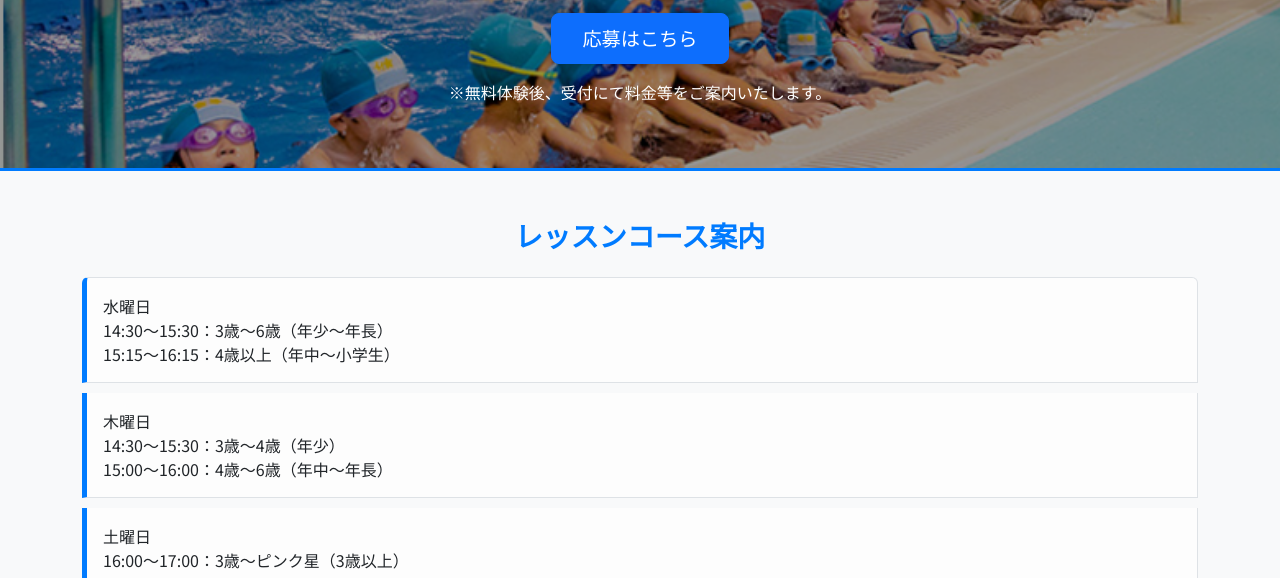
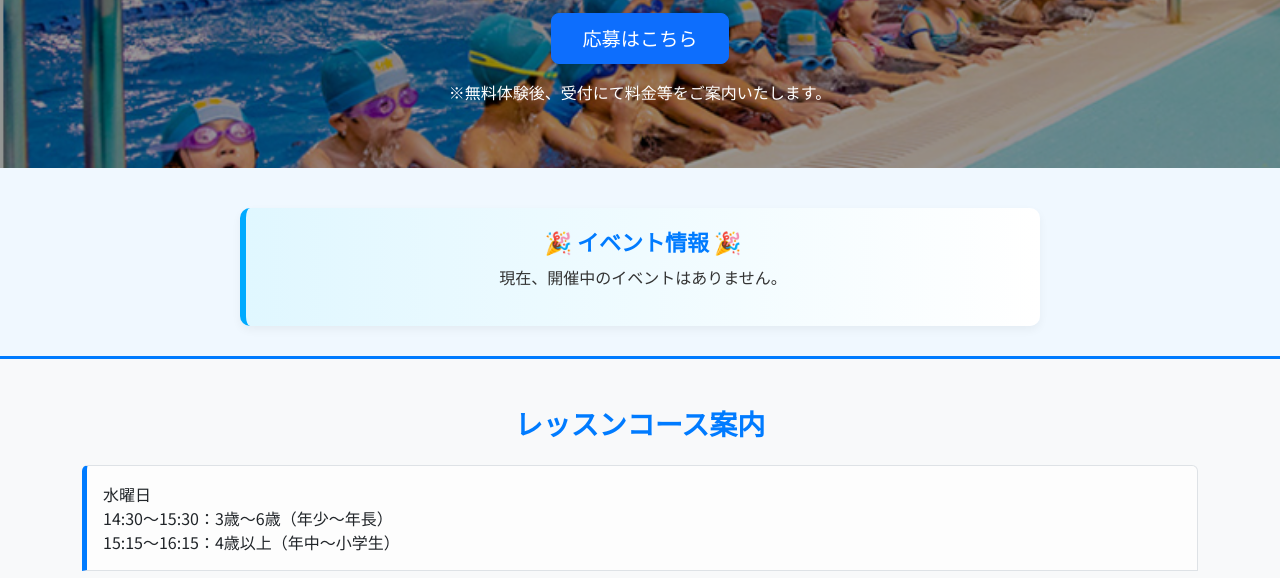
Before and after one commit to wataru11111/jswmeguro, a plain HTML site: page index.html in a window 1280 px wide. Shown: the part 177-755 px from the top of the page. Drawn offline with nearby package versions, Linux system fonts and the light colour scheme.

Commit message:
イベント情報追加

```diff
--- a/index.html
+++ b/index.html
@@ -45,6 +45,12 @@
   <p>水が苦手なお子様も安心！<br>楽しく学べるスイミング体験をご用意しています。</p>
   <a href="mailto:jr.swimmingmeguro@donerave.com" class="btn btn-primary btn-lg">応募はこちら</a>
   <p class="mt-3 text-white">※無料体験後、受付にて料金等をご案内いたします。</p>
+</section>
+
+<!-- イベント情報 -->
+<section class="event-info">
+  <h3>🎉 イベント情報 🎉</h3>
+  <p>現在、開催中のイベントはありません。</p>
 </section>
 
 <!-- レッスンコース案内 -->
--- a/style.css
+++ b/style.css
@@ -136,3 +136,27 @@ body {
   border-left: 8px solid #0d6efd;
   padding-left: 15px;
 }
+
+/* イベント情報 */
+.event-info {
+    background: linear-gradient(to right, #e0f7ff, #ffffff);
+    border-left: 6px solid #00aaff;
+    border-radius: 10px;
+    padding: 20px;
+    margin: 40px auto 30px;
+    max-width: 800px;
+    box-shadow: 0 4px 10px rgba(0, 0, 0, 0.05);
+    text-align: center;
+  }
+
+  .event-info h3 {
+    color: #007bff;
+    font-size: 22px;
+    margin-bottom: 10px;
+  }
+
+  .event-info p {
+    font-size: 16px;
+    color: #333;
+    line-height: 1.6;
+  }
```
